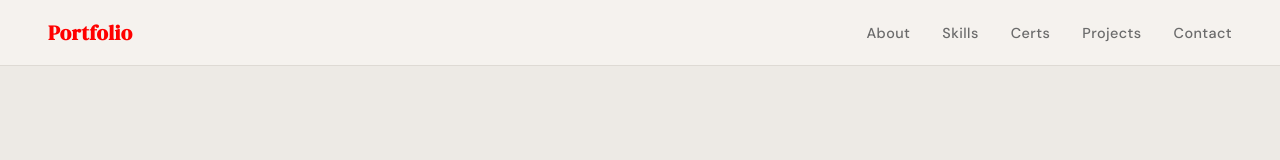
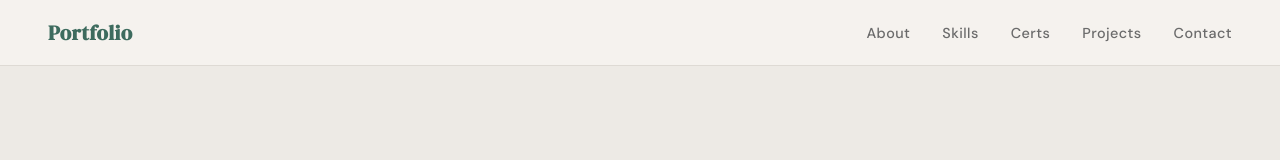
Before and after one commit to abhinavshindo123-dot/portfolio-backend, a website: page index.html in a window 1280 px wide. Shown: the top 160 px of the page. Drawn offline with Linux system fonts and the light colour scheme.

Commit message:
Change nav h2 color to use CSS variable --accent

```diff
--- a/index.html
+++ b/index.html
@@ -52,7 +52,7 @@ nav {
 nav h2 {
   font-family: 'DM Serif Display', serif;
   font-size: 1.3rem;
-  color: red;
+  color: var( --accent);
   letter-spacing: 0.02em;
 }
 
```
